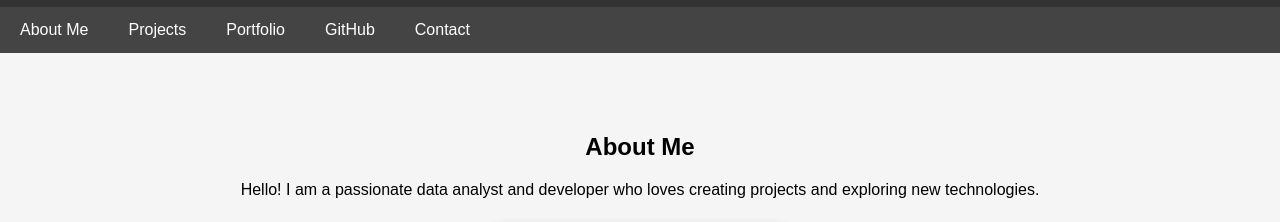
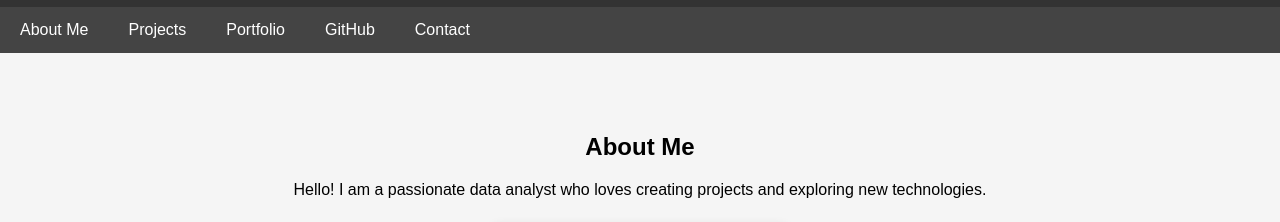
Before and after one commit to kunlemariam08/kunlemariam08.github.io, a plain HTML site: page index.html in a window 1280 px wide. Shown: the part 50-272 px from the top of the page. Drawn offline with Linux system fonts and the light colour scheme.

Commit message:
Update index.html

```diff
--- a/index.html
+++ b/index.html
@@ -92,7 +92,7 @@
     <!-- About Me Section -->
     <div class="content" id="about">
         <h2>About Me</h2>
-        <p>Hello! I am a passionate data analyst and developer who loves creating projects and exploring new technologies.</p>
+        <p>Hello! I am a passionate data analyst who loves creating projects and exploring new technologies.</p>
         <img src="WhatsApp Image 2024-12-18 at 05.03.23.jpeg" alt="My Profile Picture">
     </div>
 
```
